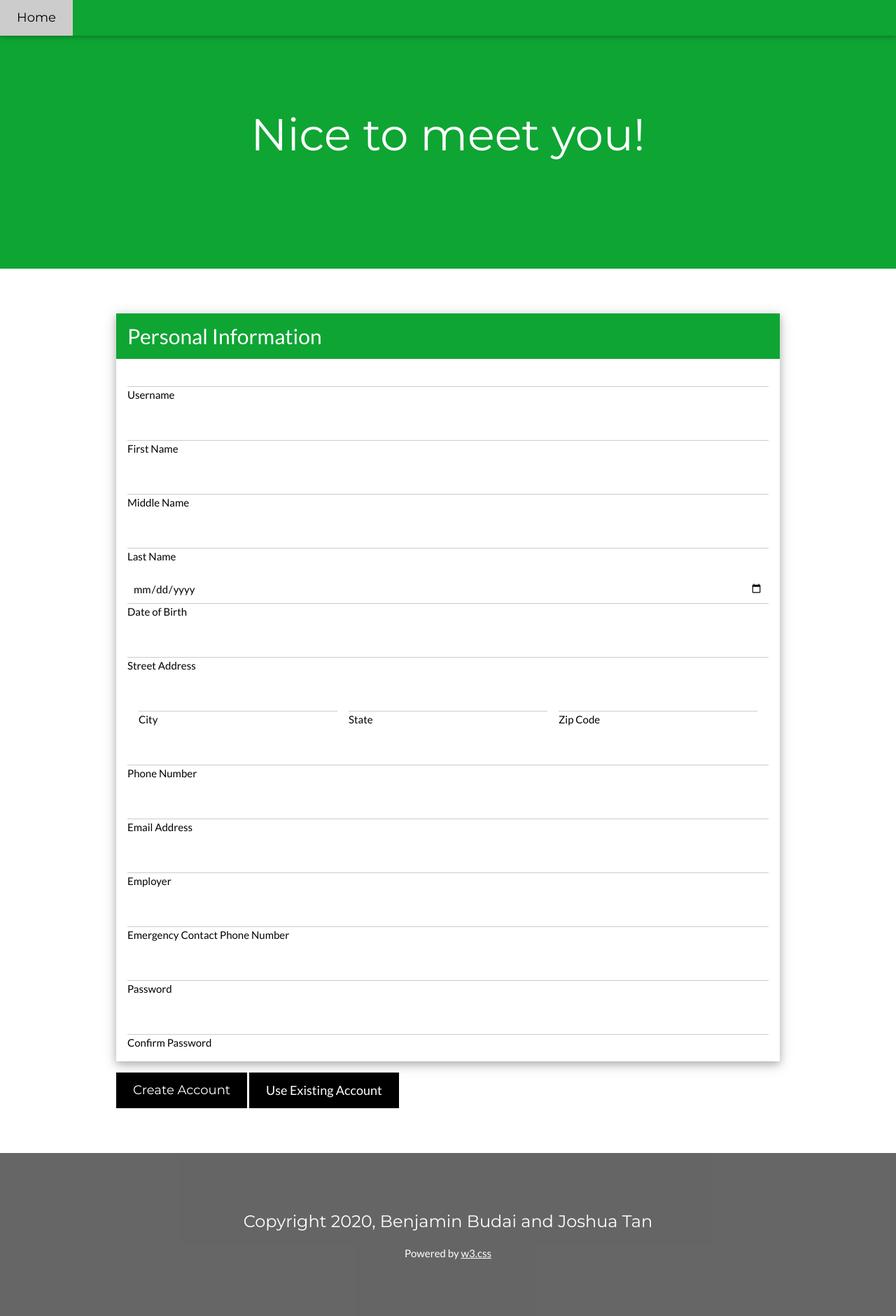
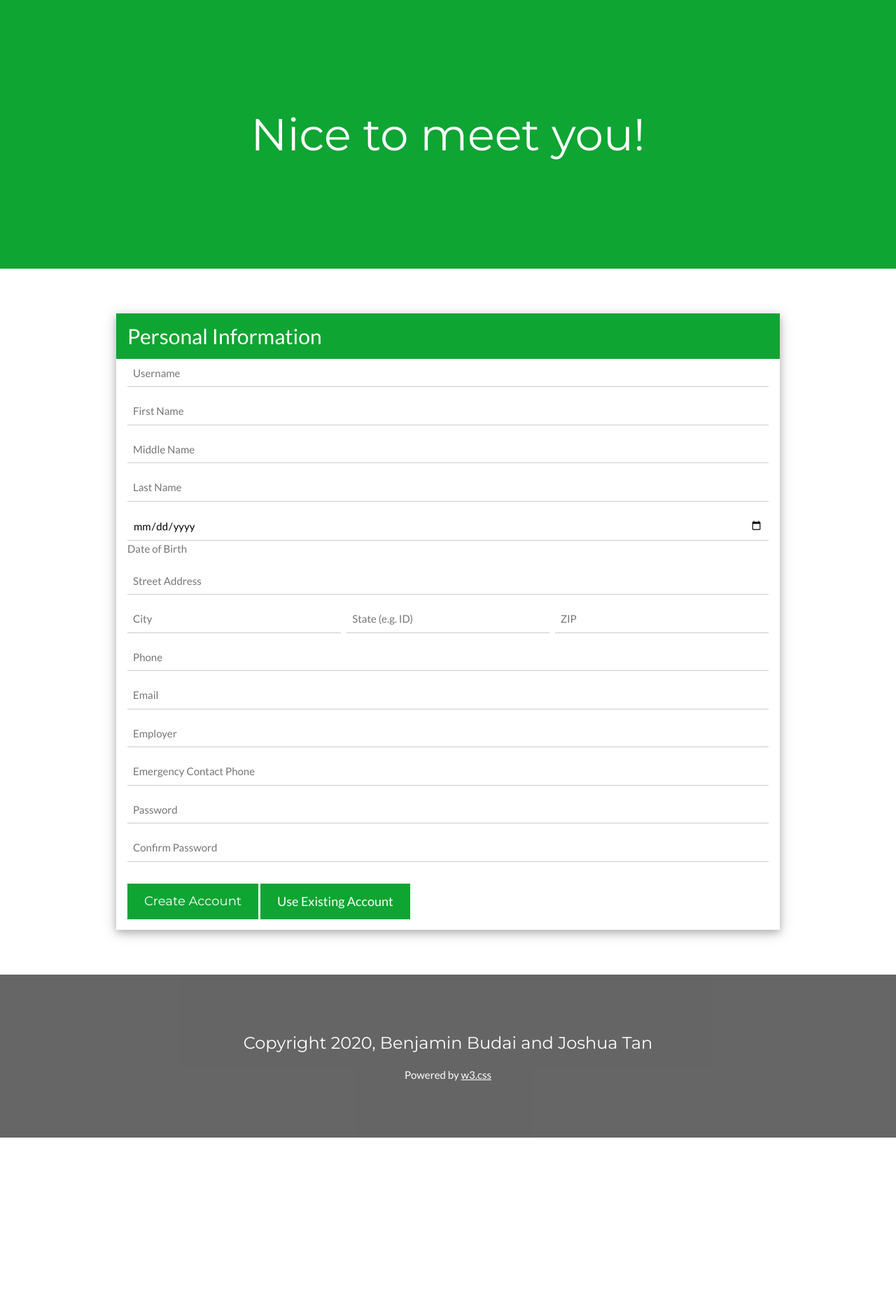
Before and after one commit to bmbudai/MyHealth3, a PHP site: page /create-account.html in a window 1280 px wide. Shown: the whole page at 70% size. After the commit the page ends 1626 px from the top, so only its background shows below. Run offline with PHP 8.4, Linux system fonts and the light colour scheme.

Commit message:
Add ability to create account (User table only)

```diff
--- a/authenticate.php
+++ b/authenticate.php
@@ -5,7 +5,7 @@
     // Now we check if the data from the login form was submitted, isset() will check if the data exists.
     if ( !isset($_POST['username'], $_POST['password']) ) {
         // Could not get the data that should have been sent.
-        exit('Please fill both the username and password fields!');
+        exit('Invalid action, please try something else.');
     }
 
     // Prepare our SQL, preparing the SQL statement will prevent SQL injection.
--- a/create-account.html
+++ b/create-account.html
@@ -15,19 +15,46 @@ body,h1,h2,h3,h4,h5,h6 {font-family: "Lato", sans-serif}
 </style>
 <body>
 
-<!-- Navbar -->
-<div class="w3-top">
-  <div class="w3-bar color1 w3-card w3-left-align w3-large">
-    <a class="w3-bar-item w3-button w3-hide-medium w3-hide-large w3-right w3-padding-large w3-hover-white w3-large color1" href="javascript:void(0);" onclick="myFunction()" title="Toggle Navigation Menu"><i class="fa fa-bars"></i></a>
-    <a href="index.html" class="w3-bar-item w3-button w3-padding-large w3-white">Home</a>
-  </div>
-</div>
+<?php
+session_start();
+if ($_SESSION['usernameTaken']==TRUE) {
+  $authFailModalShow = "style='display:block;'";
+  $authFailReason = "The username '". $_SESSION['usernameAttempted'] ."' isn't available";
+  $_SESSION['usernameTaken']=FALSE;
+}
+else if ($_SESSION['passDontMatch']==TRUE){
+  $authFailModalShow = "style='display:block;'";
+  $authFailReason = "Your passwords don't match";
+  $_SESSION['passDontMatch']=FALSE;
+}
+else {
+  $authFailModalShow = "style='display:none;'";
+}
+?>
 
 <!-- Header -->
 <header class="w3-container color1 w3-center" style="padding:128px 16px">
   <h1 class="w3-margin w3-jumbo">Nice to meet you!</h1>
   <!-- <p class="w3-xlarge">Template by w3.css</p> -->
 </header>
+
+<!--Modal for if creating account failed-->
+<div id="authFailModal" class="w3-modal" <?php echo $authFailModalShow;?>>
+  <div class="w3-modal-content w3-animate-zoom w3-card-4">
+    <header class="w3-container color1">
+      <span onclick="document.getElementById('authFailModal').style.display='none'"
+      class="w3-button w3-display-topright">&times;</span>
+      <h2>Registration Failed</h2>
+    </header>
+    <div class="w3-container">
+      <p class="w3-xlarge"><?php echo $authFailReason;?></p>
+    </div>
+    <footer class="w3-container color1">
+      <p></p>
+    </footer>
+  </div>
+</div>
+
 
 <!-- First Grid -->
 <div class="w3-row-padding w3-padding-64 w3-container">
@@ -38,52 +65,52 @@ body,h1,h2,h3,h4,h5,h6 {font-family: "Lato", sans-serif}
           <h2>Personal Information</h2>
         </div>
 
-        <form class="w3-container">
-          <input class="w3-input" type="text">
-          <label>Username </label></p>
-          <input class="w3-input" type="text">
-          <label>First Name </label></p>
-          <input class="w3-input" type="text">
-          <label>Middle Name </label></p>
-          <input class="w3-input" type="text">
-          <label>Last Name </label></p>
-          <input class="w3-input" type="date">
-          <label>Date of Birth </label></p>
-          <input class="w3-input" type="text">
-          <label>Street Address </label></p>
+        <form class="w3-container" action="create-user.php" method="post">
+          <input class="w3-input" placeholder="Username" name="username"  type="text" required>
+          </p>
+          <input class="w3-input" placeholder="First Name" name="firstname"  type="text" required>
+          </p>
+          <input class="w3-input" placeholder="Middle Name" name="middlename"  type="text">
+          </p>
+          <input class="w3-input" placeholder="Last Name" name="lastname"  type="text" required>
+          </p>
+          <input class="w3-input" type="date" name="Date" required>
+          <label class="w3-text-grey">Date of Birth </label></p>
+          <input class="w3-input" placeholder="Street Address" name="streetaddress"  type="text" required>
+          </p>
 
-          <div class="w3-row-padding">
+          <div>
             <div class="w3-third">
-              <input class="w3-input" type="text">
-              <label>City </label></p>
+              <input class="w3-input" placeholder="City" name="city"  type="text" required>
+              </p>
+            </div>
+            <div class="w3-third w3-row-padding">
+              <input class="w3-input" placeholder="State (e.g. ID)" name="state"  type="text" required>
+              </p>
             </div>
             <div class="w3-third">
-              <input class="w3-input" type="text">
-              <label>State </label></p>
-            </div>
-            <div class="w3-third">
-              <input class="w3-input" type="number">
-              <label>Zip Code </label></p>
+              <input class="w3-input" placeholder="ZIP" name="zip"  type="number" required>
+              </p>
             </div>
           </div>
 
-          <input class="w3-input" type="tel">
-          <label>Phone Number </label></p>
-          <input class="w3-input" type="email">
-          <label>Email Address </label></p>
-          <input class="w3-input" type="text">
-          <label>Employer </label></p>
-          <input class="w3-input" type="tel">
-          <label>Emergency Contact Phone Number </label></p>
-          <input class="w3-input" type="password">
-          <label>Password</label></p>
-          <input class="w3-input" type="password">
-          <label>Confirm Password</label></p>
+          <input class="w3-input" placeholder="Phone" name="phone"  type="tel" required>
+          </p>
+          <input class="w3-input" placeholder="Email" name="email"  type="email" required>
+          </p>
+          <input class="w3-input" placeholder="Employer" name="employer"  type="text">
+          </p>
+          <input class="w3-input" placeholder="Emergency Contact Phone" name="emergencycontactphone"  type="tel" required>
+          </p>
+          <input class="w3-input" placeholder="Password" name="password"  type="password" required>
+          </p>
+          <input class="w3-input" placeholder="Confirm Password" name="confirmpassword"  type="password" required>
+          </p>
+          <p>
+          <button class="w3-button color1 w3-padding-large w3-large w3-margin-top" type="submit">Create Account</button>
+          <a href="login.html" class="w3-button color1 w3-padding-large w3-large w3-margin-top">Use Existing Account</a>
         </form>
       </div>
-
-      <button class="w3-button w3-black w3-padding-large w3-large w3-margin-top">Create Account</button>
-      <a href="login.html" class="w3-button w3-black w3-padding-large w3-large w3-margin-top">Use Existing Account</a>
     </div>
 
   </div>
```
Also changed, not shown: create-user.php (added, +50 -0 lines), login.html (+2 -19 lines).
